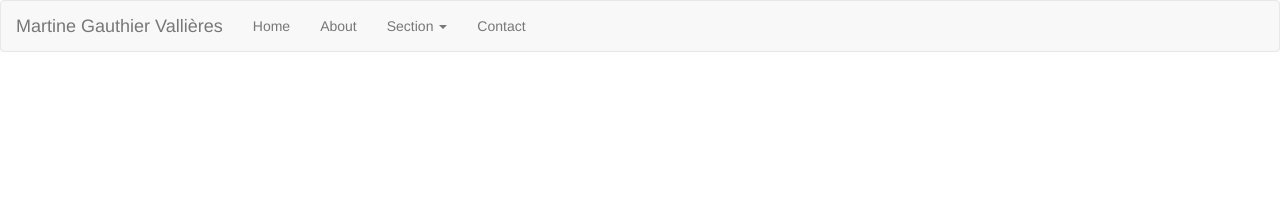
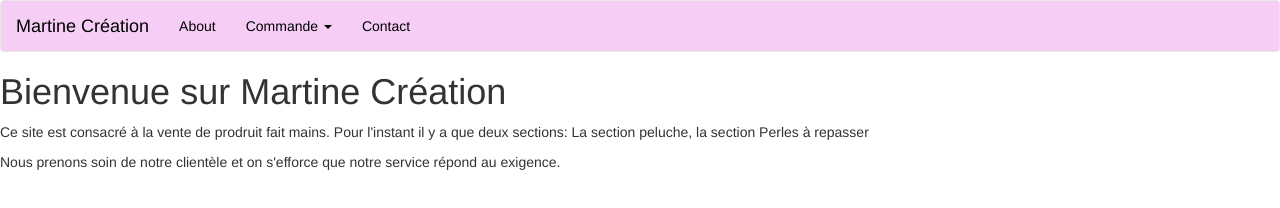
Before and after one commit to Mamachan/TpFinal_Martine, a plain HTML site: page Index.html in a window 1280 px wide. Drawn offline with nearby package versions, Linux system fonts and the light colour scheme.

Commit message:
Integration du like facebook, intégration d'un favicon et un peu de Css

```diff
--- /dev/null
+++ b/Css/css.css
@@ -0,0 +1,11 @@
+.navbar-default{
+	background-color: #F6CEF5;
+}
+
+.navbar-default .navbar-brand{
+	color:#000;
+}
+
+.navbar-default .navbar-nav>li>a {
+	color:#000;
+}
--- a/Index.html
+++ b/Index.html
@@ -5,16 +5,36 @@
     <meta http-equiv="X-UA-Compatible" content="IE=edge">
     <meta name="viewport" content="width=device-width, initial-scale=1">
 
-    <title></title>
-
+    <title>About- Martine Création</title>
     <!-- Bootstrap CSS -->
     <link rel="stylesheet" href="https://maxcdn.bootstrapcdn.com/bootstrap/3.3.2/css/bootstrap.min.css">
+      <link rel="stylesheet" href="Css/css.css">
+       <link rel="shortcut icon" type="image/x-icon" href="Img/favicon.ico" />
 </head>
 <body>
+  <!-- FACEBOOK-->
+  <script>
+  window.fbAsyncInit = function() {
+    FB.init({
+      appId      : '689943914445309',
+      xfbml      : true,
+      version    : 'v2.3'
+    });
+  };
+
+  (function(d, s, id){
+     var js, fjs = d.getElementsByTagName(s)[0];
+     if (d.getElementById(id)) {return;}
+     js = d.createElement(s); js.id = id;
+     js.src = "//connect.facebook.net/en_US/sdk.js";
+     fjs.parentNode.insertBefore(js, fjs);
+   }(document, 'script', 'facebook-jssdk'));
+</script>
+
+
   <!--MENU -->
     <nav class="navbar navbar-default">
       <div class="container-fluid">
-
         <div class="navbar-header">
           <button type="button" class="navbar-toggle collapsed" data-toggle="collapse" data-target="#bs-example-navbar-collapse-1">
             <span class="sr-only">Toggle navigation</span>
@@ -22,21 +42,18 @@
             <span class="icon-bar"></span>
             <span class="icon-bar"></span>
           </button>
-          <a class="navbar-brand" href="#">Martine Gauthier Vallières</a>
+          <a class="navbar-brand" href="#">Martine Création</a>
         </div>
 
         <div class="collapse navbar-collapse" id="bs-example-navbar-collapse-1">
           <ul class="nav navbar-nav">
-          <li><a href="#">Home</a></li>
           <li><a href="#">About</a></li>
                <li class="dropdown">
-                <a href="#" class="dropdown-toggle" data-toggle="dropdown" role="button" aria-expanded="false">Section <span class="caret"></span></a>
+                <a href="#" class="dropdown-toggle" data-toggle="dropdown" role="button" aria-expanded="false">Commande <span class="caret"></span></a>
                 <ul class="dropdown-menu" role="menu">
-                    <li><a href="#">Chat</a></li>
+                    <li><a href="#">Peluche</a></li>
                     <li class="divider"></li>
-                    <li><a href="#">Chien</a></li>
-                    <li class="divider"></li>
-                    <li><a href="#">Lapin</a></li>
+                    <li><a href="#">modèle de perle à repasser</a></li>
                 </ul>
             </li>
             <li><a href="#">Contact</a></li>
@@ -44,6 +61,21 @@
         </div><!-- /.navbar-collapse -->
       </div><!-- /.container-fluid -->
     </nav>
+
+    <!-- CONTENU -->
+
+<h1>Bienvenue sur Martine Création</h1>
+<p>Ce site est consacré à la vente de prodruit fait mains. Pour l'instant il y a que deux sections: La section peluche, la section Perles à repasser</p>
+<p>Nous prenons soin de notre clientèle et on s'efforce que notre service répond au exigence.</p>
+
+
+
+
+
+
+   <div class="fb-like" data-href="http://martinegv.me/" data-layout="standard" data-action="like" data-show-faces="true" data-share="true"></div>
+    <!-- GOOGLE ANALYTICS-->
+
 
 
     <!-- jQuery -->
```
Also changed, not shown: Img/favicon.ico (added).
